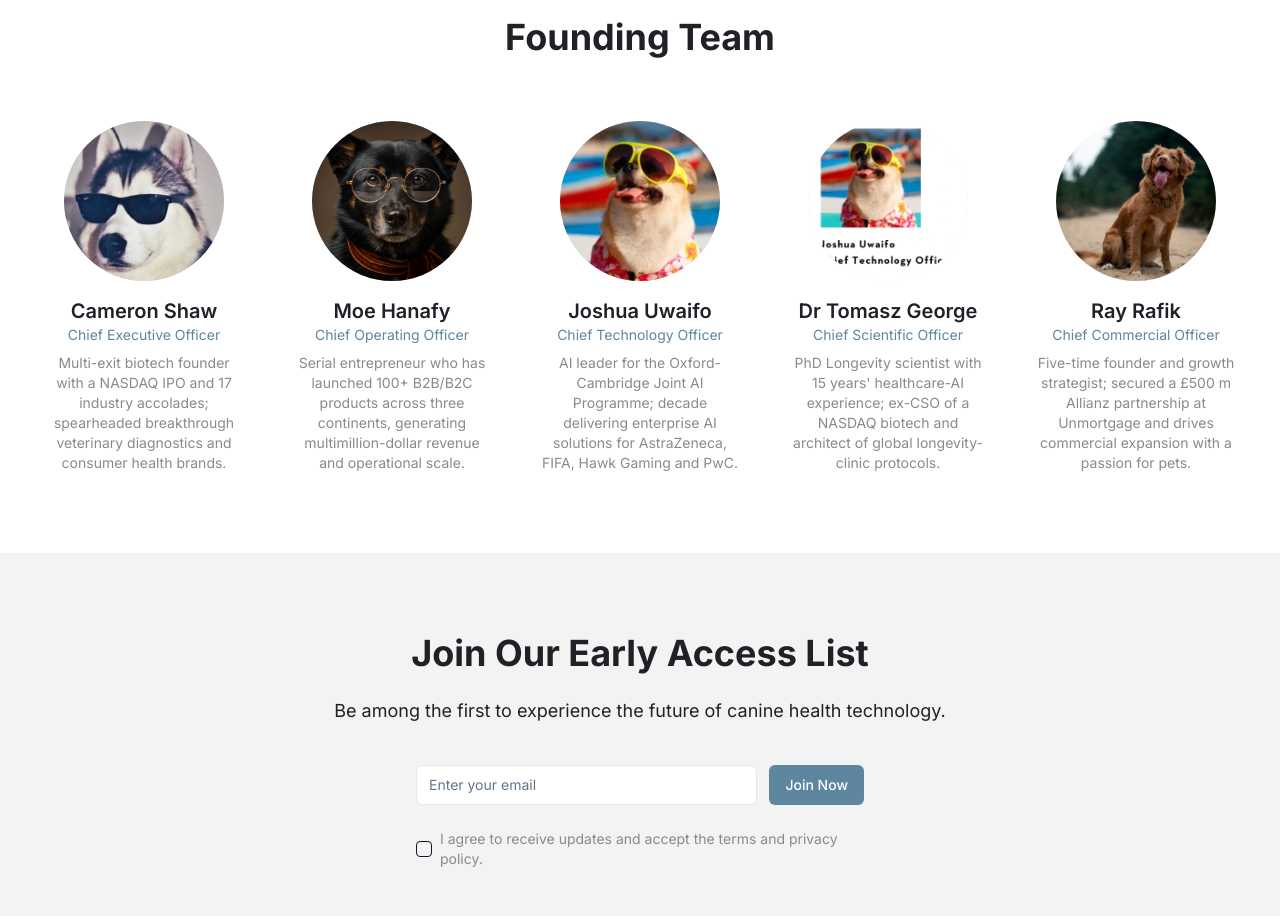
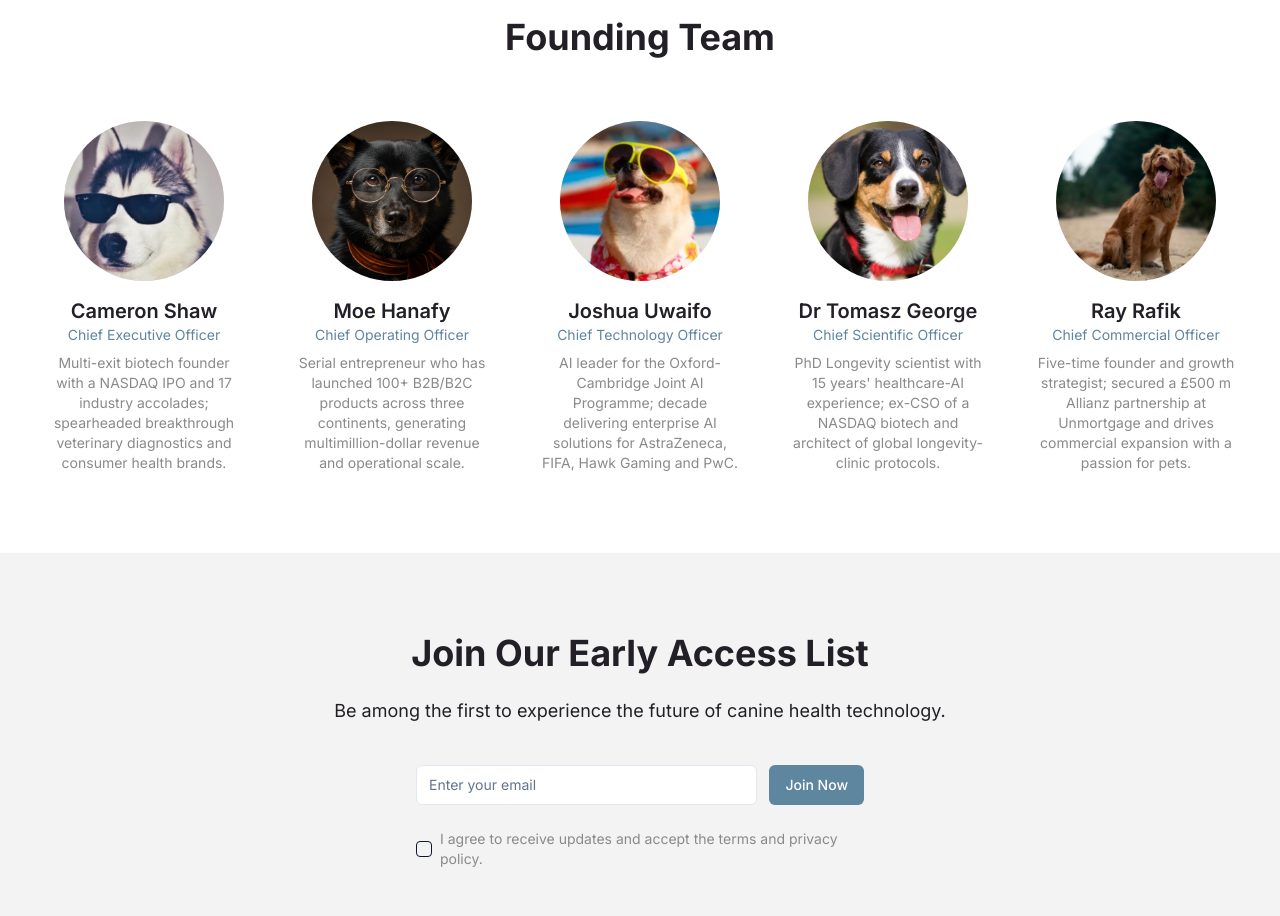
Before and after one commit to camerons4700/paniowebsite, a React (Vite) app: page / in a window 1280 px wide. Shown: the part 4700-5616 px from the top of the page. Built offline with nearby package versions, Linux system fonts and the light colour scheme.

Commit message:
Refactor: Team component
Refactor the Team component to improve code readability and maintainability.

```diff
--- a/src/components/Team.tsx
+++ b/src/components/Team.tsx
@@ -97,7 +97,7 @@ const Team = () => {
       name: "Dr Tomasz George",
       role: "Chief Scientific Officer",
       bio: "PhD Longevity scientist with 15 years' healthcare-AI experience; ex-CSO of a NASDAQ biotech and architect of global longevity-clinic protocols.",
-      imageSrc: "/lovable-uploads/84985e0c-a5f6-4092-85f9-60bc8e98f585.png"
+      imageSrc: "/lovable-uploads/0f42c9b1-b891-435f-9c45-0bdcab10d331.png"
     },
     {
       name: "Ray Rafik",
```
Also changed, not shown: public/lovable-uploads/0f42c9b1-b891-435f-9c45-0bdcab10d331.png (added).
